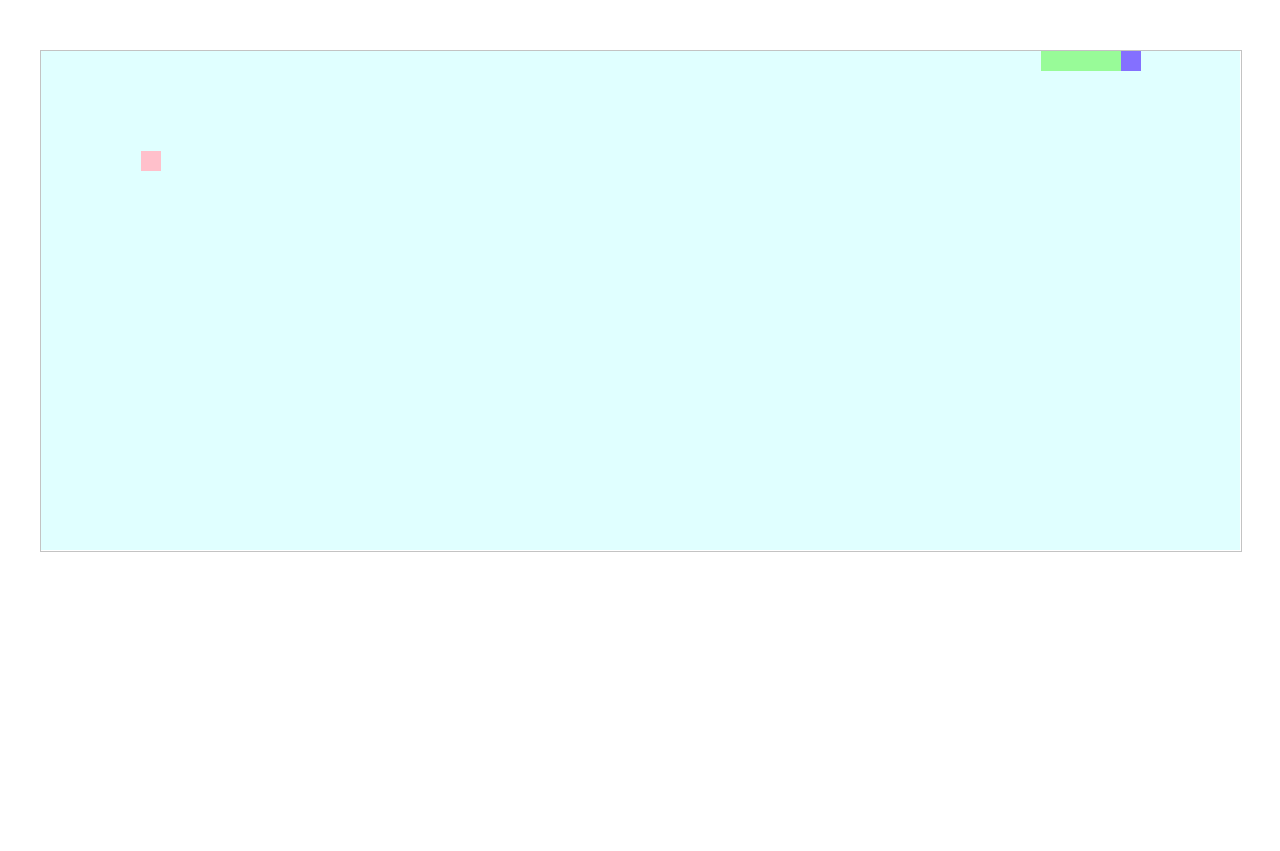
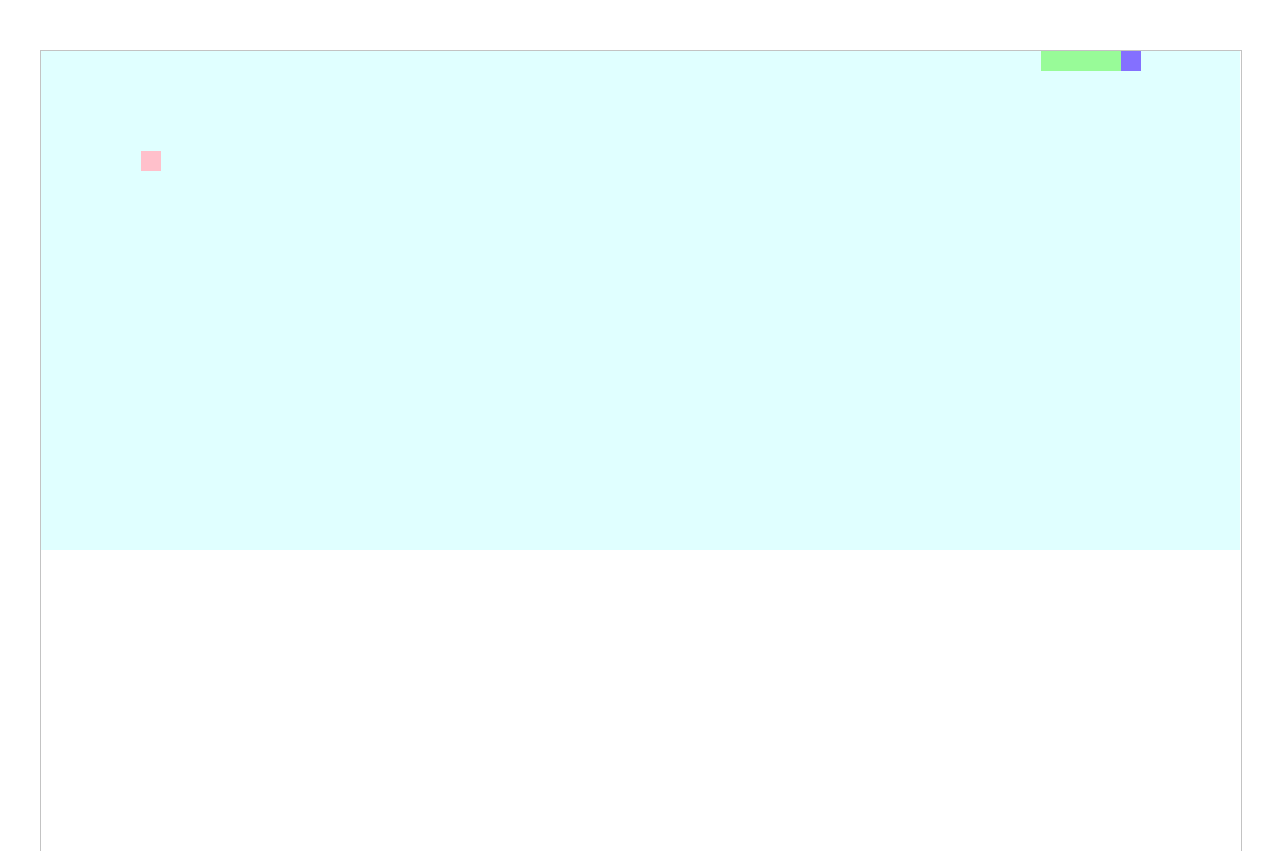
Before and after one commit to alexmeooow/Gluttonous-Snake, a website: page index.html in a window 1280 px wide. Shown: the top 851 px of the page. Before the commit the page ends 800 px from the top, so only its background shows below. Drawn offline with Linux system fonts and the light colour scheme.

Commit message:
Update index.html

```diff
--- a/index.html
+++ b/index.html
@@ -22,7 +22,7 @@
 </head>
 <body>
 	<div id="wrapper">
-		<canvas id="myCanvas" width="1200" height="500" style="border:1px solid #c3c3c3;">
+		<canvas id="myCanvas" width="1200" height="800" style="border:1px solid #c3c3c3;">
 			Your browser does not support the canvas element.
 		</canvas>
 	</div>
```
